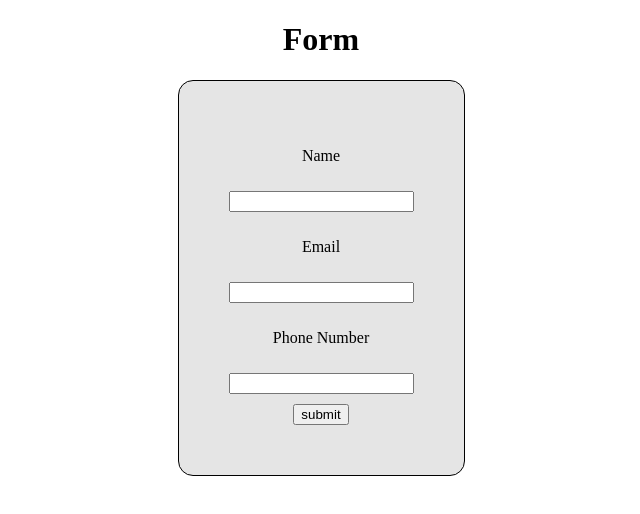
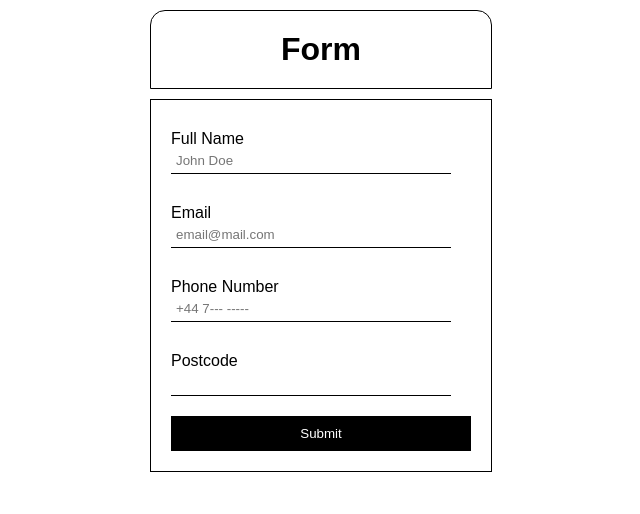
Before and after one commit to firozt/cloud-fullstack-app, a plain HTML site: page frontend/index.html in a window 1280 px wide. Shown: the whole page, without its empty margins (319-959 px from the left). Drawn offline with Linux system fonts and the light colour scheme.

Commit message:
css changes

```diff
--- a/frontend/index.css
+++ b/frontend/index.css
@@ -1,17 +1,69 @@
+* {
+    font-family: Arial, Helvetica, sans-serif;
+    margin: 0;
+    padding: 0;
+    border-radius: 0;
+    border: none;
+    outline: none
+}
+
+
 form {
+
     display: flex;
     flex-direction: column;
-    width: fit-content;
-    margin: auto;
     gap: 10px;
     justify-content: center;
     align-items: center;
-    background-color: rgba(128, 128, 128, 0.204);
-    border-radius: 15px;
-    padding: 50px;
-    border: 1px solid black;
+    transition: all cubic-bezier(0.075, 0.82, 0.165, 1) .2s;
 }
 
-h1 {
+form input {
+    width: 90%;
+    padding: 5px;
+    outline: none;
+    border: none;
+    border-bottom: 1px solid black;
+
+}
+
+form div {
+    width: min(100%,400px);
+    padding: 10px;
+}
+
+header h1 {
     text-align: center;
 }
+
+header, form {
+    border: 1px solid black;
+    padding: 20px;
+    width: 300px;
+    margin: auto;
+    margin-bottom: 10px;
+    margin-top: 10px;
+}
+
+header {
+    border-radius: 15px;
+    border-bottom-left-radius: 0 ;
+    border-bottom-right-radius:0;
+}
+
+#submit{
+    width: 100%;
+    background-color: black;
+    color: white;
+    padding: 10px;
+}
+
+button:hover {
+    cursor: pointer;
+}
+
+#submit:hover {
+    background-color: rgb(28, 187, 92);
+    color: black;
+    transition: all .2s;
+}
--- a/frontend/index.html
+++ b/frontend/index.html
@@ -9,15 +9,27 @@
 </head>
 
 <body>
-    <h1>Form</h1>
+    <header>
+        <h1>Form</h1>
+    </header>
     <form>
-        <p>Name</p>
-        <input type="text" id="name" />
-        <p>Email</p>
-        <input type="email" id="email" />
-        <p>Phone Number</p>
-        <input type="tel" id="phone-number" />
-        <button type="submit">submit</button>
+        <div>
+            <p>Full Name</p>
+            <input placeholder="John Doe" type="text" id="name" />
+        </div>
+        <div>
+            <p>Email</p>
+            <input placeholder="email@mail.com" type="email" id="email" />
+        </div>
+        <div>
+            <p>Phone Number</p>
+            <input placeholder="+44 7--- -----" type="tel" id="phone-number"/>
+        </div>
+        <div>
+            <p>Postcode</p>
+            <input type="tel" id="phone-number"/>
+        </div>
+        <button type="submit" id="submit">Submit</button>
     </form>
     <script src="/script.js"></script>
 </body>
```
